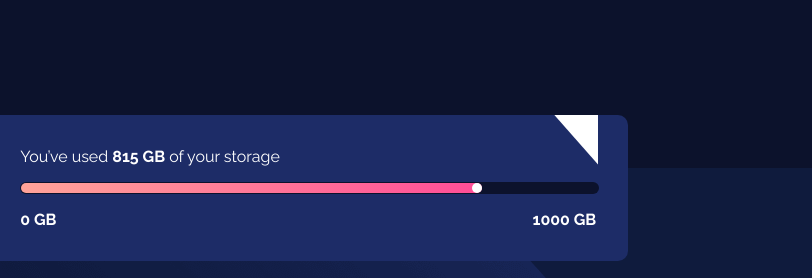
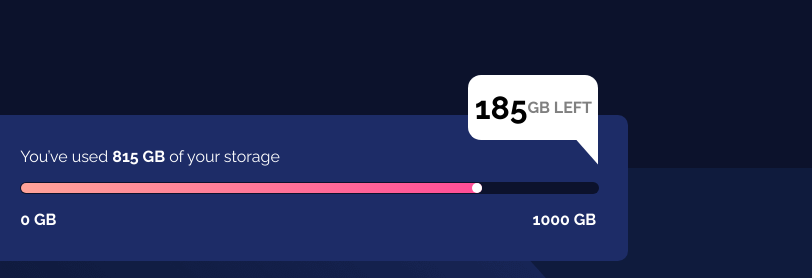
Before and after one commit to TamirisCss/fylo-data-storage-component-master, a plain HTML site: page index.html in a window 1280 px wide. Shown: the part 212-490 px from the top of the page, 468-1280 px from the left. Drawn offline with Linux system fonts and the light colour scheme.

Commit message:
fixing balloon position

```diff
--- a/index.html
+++ b/index.html
@@ -40,8 +40,8 @@
           <span>0 GB</span>
           <span>1000 GB</span>
         </div>
+        <div class="balloon"><span class="balloon-number">185</span><span class="balloon-p">GB Left</span></div>
       </div>
-
     </div>
 
 
```
